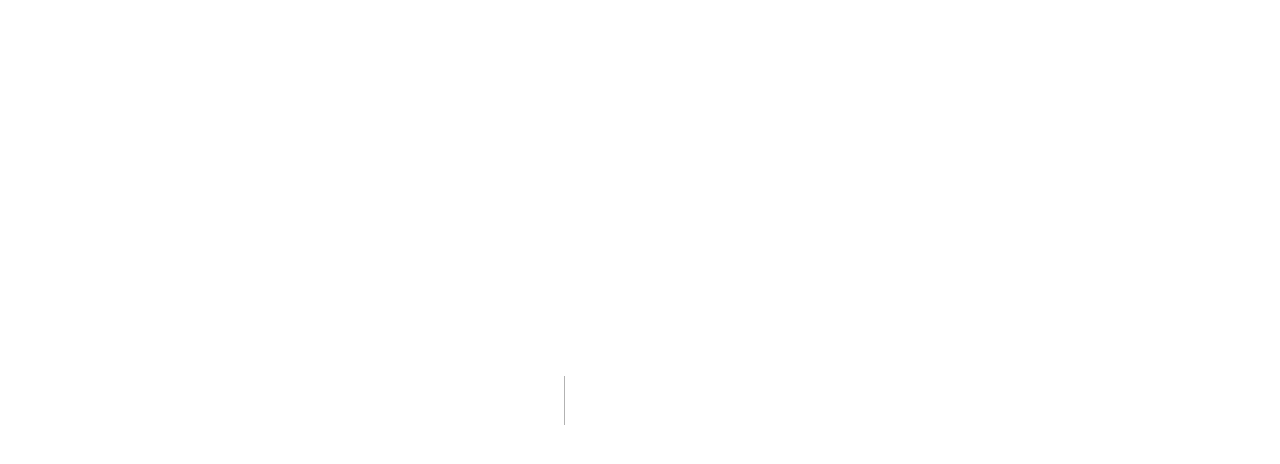
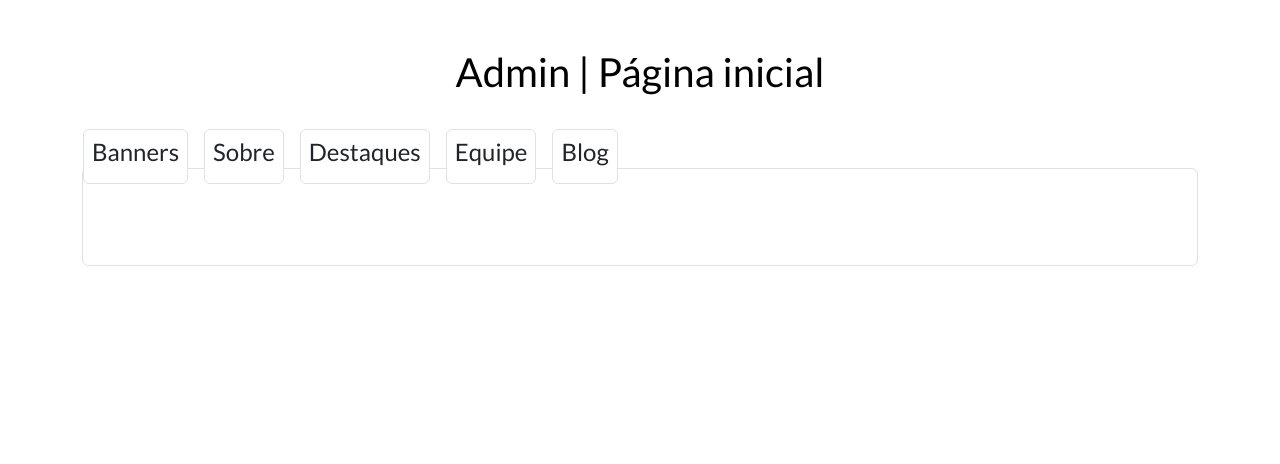
Before and after one commit to Aenewsss/azevedoeloi, a Next.js app: page /admin/pagina-inicial in a window 1280 px wide. Before the commit this address had no page. Shown: the top 464 px of the page. Built offline with nearby package versions, Linux system fonts and the light colour scheme.

Commit message:
home page admin será criada sem nada praticamente, somente o card branco do formulário de edição

```diff
--- /dev/null
+++ b/src/app/admin/pagina-inicial/page.tsx
@@ -0,0 +1,16 @@
+import HomeAdminButtons from "@/components/Buttons/HomeAdminButtons";
+
+export default function HomeAdmin() {
+    return (
+        <section className="container my-5 text-black text-center">
+            <h1>Admin | Página inicial</h1>
+
+            <div className="d-flex justify-content-center mt-5">
+                <div className="w-100 border rounded position-relative p-5 mt-4">
+                    <HomeAdminButtons />
+
+                </div>
+            </div>
+        </section>
+    )
+}
--- a/src/app/globals.css
+++ b/src/app/globals.css
@@ -169,5 +169,10 @@ a {
 
 .mw-400{max-width: 400px !important;}
 .mh-500{max-height: 500px !important;}
+.mh-200{max-height: 200px !important;}
+
+.h-420{height: 420px !important;}
+
+.top-n40{top: -40px !important;}
 
 @media screen and (max-width: 992px) {}
--- /dev/null
+++ b/src/components/Buttons/HomeAdminButtons.tsx
@@ -0,0 +1,21 @@
+export default function HomeAdminButtons() {
+    return (
+        <div className="start-0 position-absolute top-n40 d-flex gap-3">
+            <button className="btn btn-default p-2 rounded border bg-white">
+                <h2 className="fs-4">Banners</h2>
+            </button>
+            <button className="btn btn-default p-2 rounded border bg-white">
+                <h2 className="fs-4">Sobre</h2>
+            </button>
+            <button className="btn btn-default p-2 rounded border bg-white">
+                <h2 className="fs-4">Destaques</h2>
+            </button>
+            <button className="btn btn-default p-2 rounded border bg-white">
+                <h2 className="fs-4">Equipe</h2>
+            </button>
+            <button className="btn btn-default p-2 rounded border bg-white">
+                <h2 className="fs-4">Blog</h2>
+            </button>
+        </div>
+    )
+}
--- /dev/null
+++ b/src/components/Forms/BannersForm.tsx
@@ -0,0 +1,3 @@
+export default function BannersForm() {
+
+}
--- a/src/enums/path.enum.ts
+++ b/src/enums/path.enum.ts
@@ -3,6 +3,12 @@ export enum PathEnum {
     LOGIN = "/login",
 
     ADMIN = "/admin",
+    ADMIN_HOME = "/admin/pagina-inicial",
+    ADMIN_TEAM = "/admin/nosso-time",
+    ADMIN_CONTACT = "/admin/contatos",
+    ADMIN_BLOG = "/admin/blog",
+    ADMIN_PARTNER = "/admin/seja-parceiro",
+    ADMIN_WORK = "/admin/trabalhe-conosco",
 }
 
 export enum PathPublicImagesEnum {
```
Also changed, not shown: src/app/admin/page.tsx (+67 -4 lines), public/admin/pagina_inicial.png (added), public/admin/time.webp (added).
